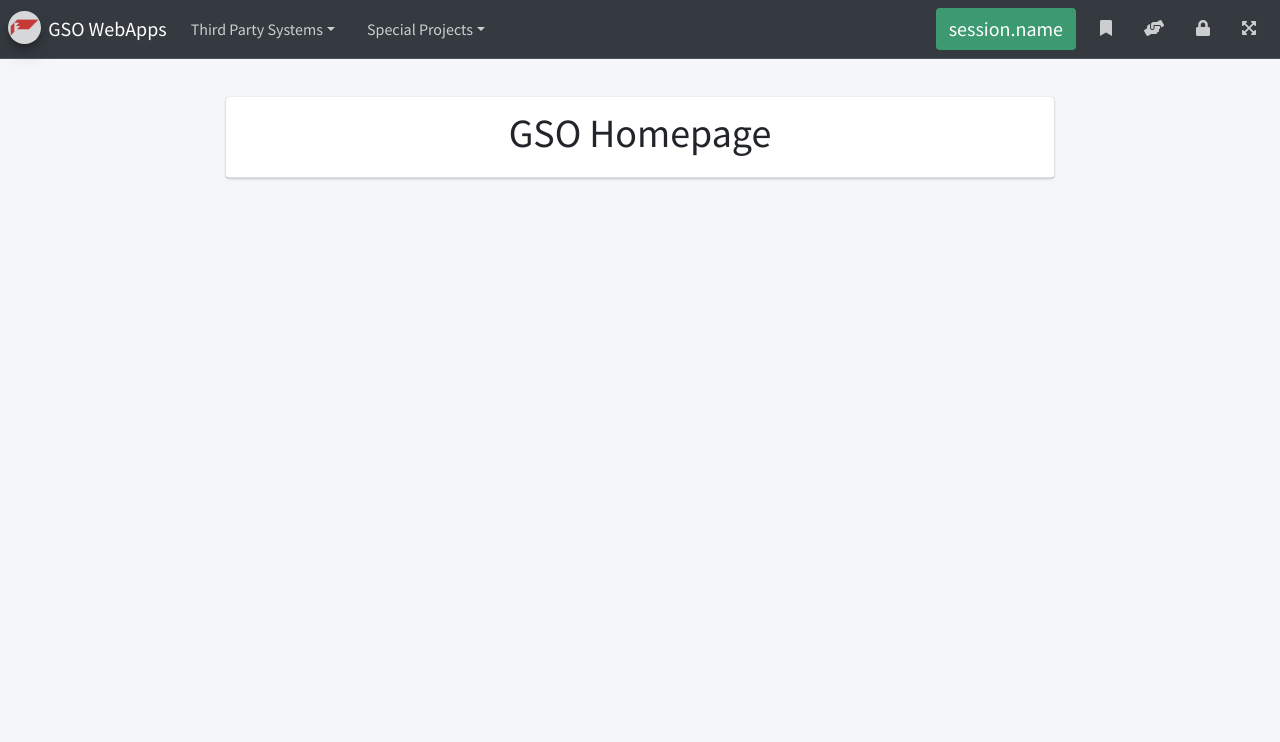
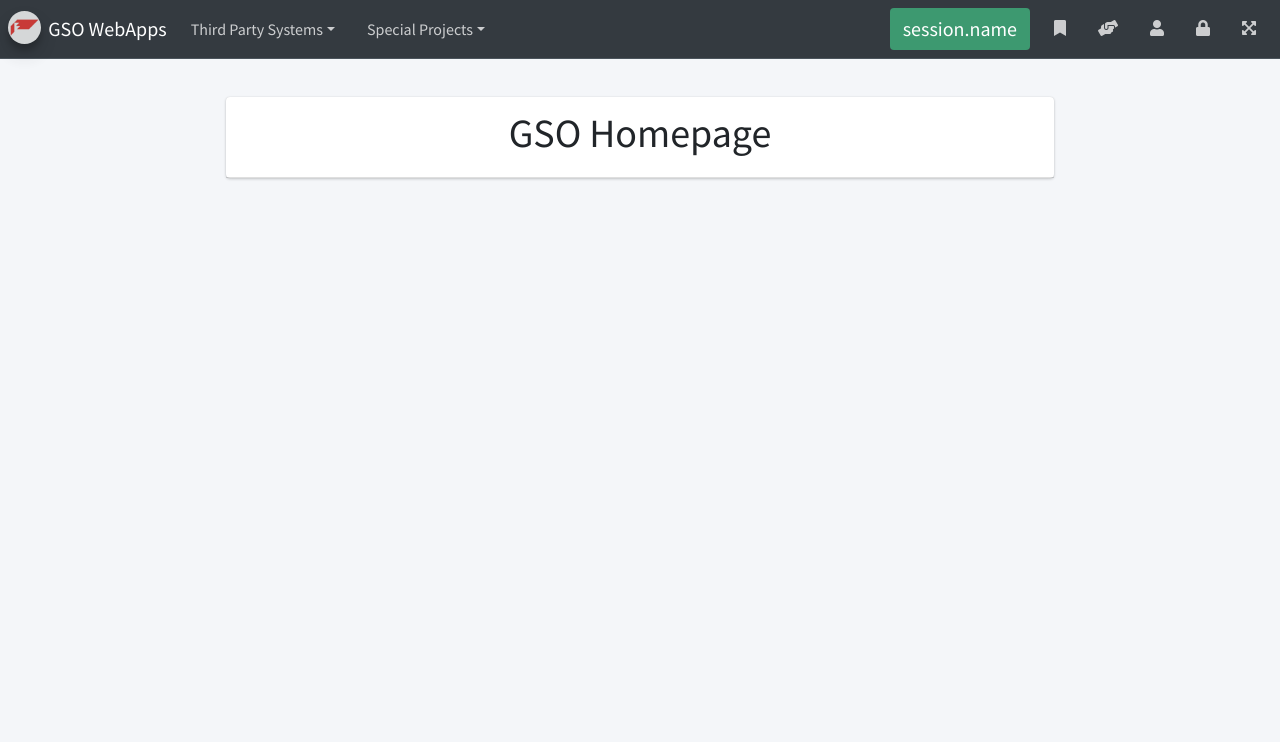
Before and after one commit to raul-sandoval/gso, a Flask app: page / in a window 1280 px wide. Shown: the top 742 px of the page. Run offline with Flask 3, Linux system fonts and the light colour scheme; parts of the project's set-up code (start-up, migrations or seed data) failed here and were passed over; some libraries are stand-ins or nearby versions.

Commit message:
add links and tooltips

```diff
--- a/webapps/templates/navbar.html
+++ b/webapps/templates/navbar.html
@@ -45,12 +45,17 @@
             </a>
         </li>
         <li class="nav-item">
+            <a class="nav-link" href="{{ url_for('index') }}" role="button" data-toggle="tooltip" data-placement="bottom" title="My Profile">
+                <i class="nav-icon fas fa-user"></i>
+            </a>
+        </li>
+        <li class="nav-item">
             <a class="nav-link" href="{{ url_for('index') }}" role="button" data-toggle="tooltip" data-placement="bottom" title="Admin">
                 <i class="nav-icon fas fa-lock"></i>
             </a>
         </li>
         <li class="nav-item">
-            <a class="nav-link" data-widget="fullscreen" href="#" role="button">
+            <a class="nav-link" data-widget="fullscreen" href="#" role="button" data-toggle="tooltip" data-placement="bottom" title="Full Screen">
                 <i class="fas fa-expand-arrows-alt"></i>
             </a>
         </li>
```
